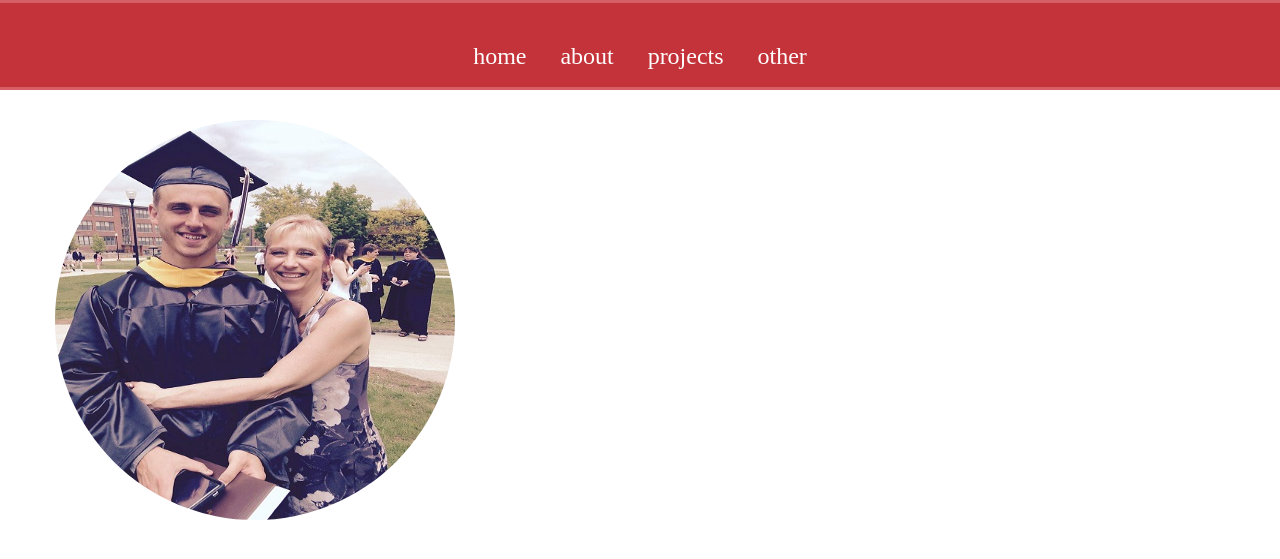
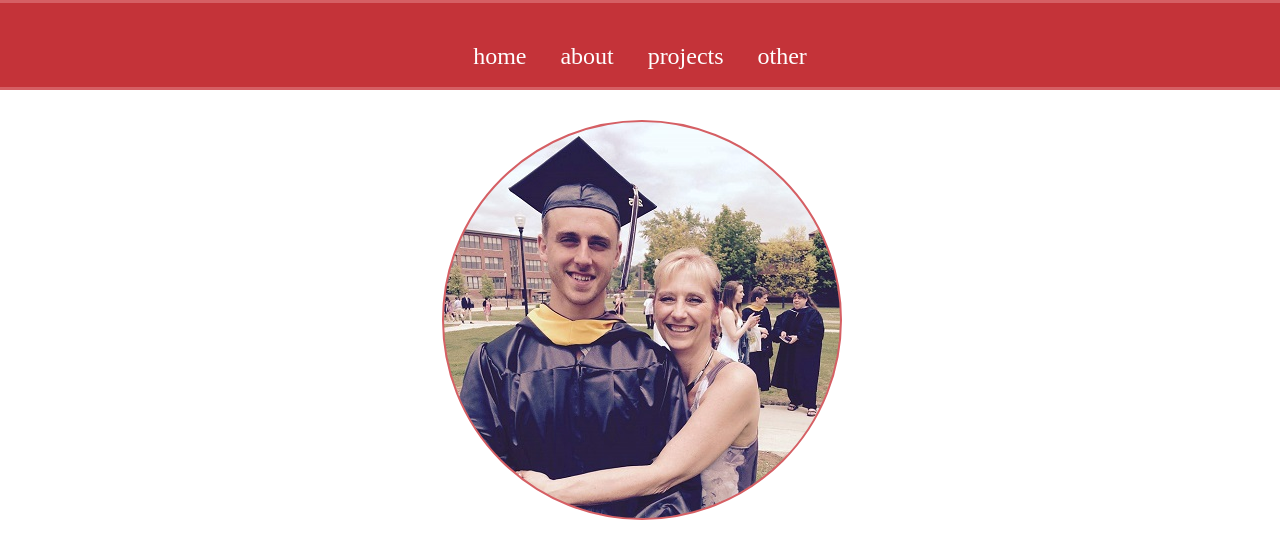
Before and after one commit to ThommyGuns/ThommyGuns.github.io, a Jekyll site: the page built from index.html, in a window 1280 px wide. Shown: the top 559 px of the page. Built offline with Jekyll 4.4.1, drawn with Linux system fonts in a browser that asks for light colours; nearby versions of some CDN libraries; some web fonts are replaced; Markdown is read by kramdown in place of the engine named in the settings.

Commit message:
Revert changes

```diff
--- a/assets/css/main.css
+++ b/assets/css/main.css
@@ -39,15 +39,6 @@ body{
 
 	background:url('../images/grad.jpg') no-repeat;
 
-}
-.mugdiv{
-	height:400px;
-	width:400px;
-}
-.mug{
-	height:100%;
-	width:100%;
-	border-radius: 100%;
 }
 
 .custom-header .container{
--- a/index.html
+++ b/index.html
@@ -5,11 +5,8 @@ layout: default
 
   <div class="container">
     <div class="row center">
-      <div class="mugdiv">
-      <img src ="assets/images/grad.jpg" class="mug">
-    <!--  <div class="prof-pic col-xs-12 col-centered img-responsive"></div> !-->
-  </div>
-</div>
+      <div class="prof-pic col-xs-12 col-centered img-responsive"></div>
+    </div
   </div>
 
 
```
